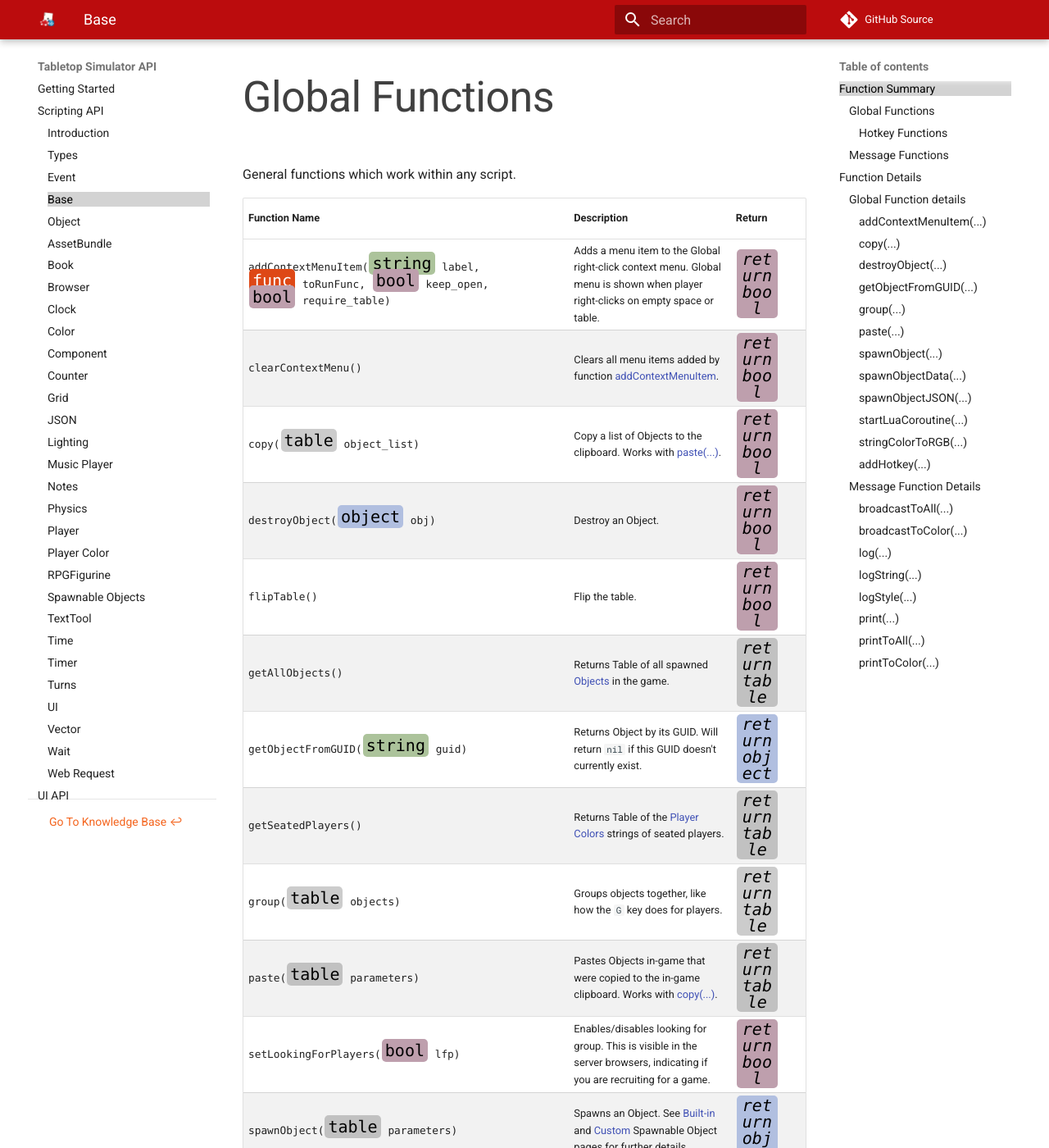
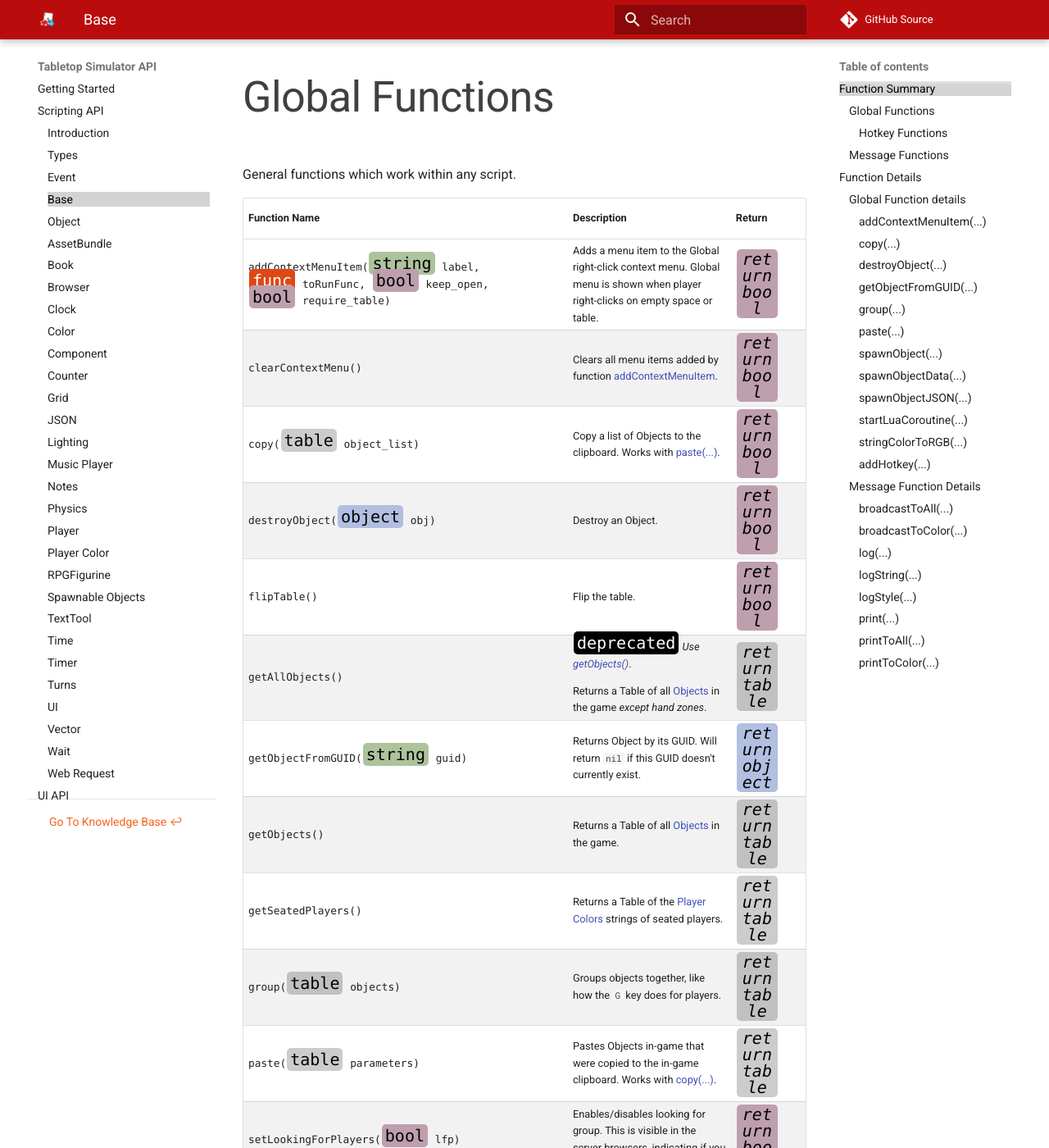
Before and after one commit to Berserk-Games/Tabletop-Simulator-API, an MkDocs documentation site: the page built from docs/base.md, in a window 1280 px wide and 1400 px high, scrolled down 515 px. Shown: the whole window at 82% size. Built offline with MkDocs 1.6.1 and Material for MkDocs 9.7.7, drawn with Linux system fonts in a browser that asks for light colours; comment, search, counter and statistics services are not loaded.

Commit message:
Added getObjects(), deprecated getAllObjects().

```diff
--- a/docs/base.md
+++ b/docs/base.md
@@ -14,9 +14,10 @@
 copy([<span class="tag tab"></span>](types.md)&nbsp;object_list) | Copy a list of Objects to the clipboard. Works with [paste(...)](#paste). | [<span class="ret boo"></span>](types.md) | [<span class="i"></span>](#copy)
 destroyObject([<span class="tag obj"></span>](types.md)&nbsp;obj) | Destroy an Object. | [<span class="ret boo"></span>](types.md) | [<span class="i"></span>](#destroyobject)
 <a class="anchor" id="fliptable"></a>flipTable() | Flip the table. | [<span class="ret boo"></span>](types.md) |
-<a class="anchor" id="getallobjects"></a>getAllObjects() | Returns Table of all spawned [Objects](object.md) in the game. | [<span class="ret tab"></span>](types.md) |
+<a class="anchor" id="getallobjects"></a>getAllObjects() | <p>[<span class="tag deprecated"></span>](intro.md#deprecated) _Use [getObjects()](#getobjects)_.</p>Returns a Table of all [Objects](object.md) in the game _except hand zones_. | [<span class="ret tab"></span>](types.md) |
 getObjectFromGUID([<span class="tag str"></span>](types.md)&nbsp;guid) | Returns Object by its GUID. Will return `nil` if this GUID doesn't currently exist. | [<span class="ret obj"></span>](types.md) | [<span class="i"></span>](#getobjectfromguid)
-<a class="anchor" id="getseatedplayers"></a>getSeatedPlayers() | Returns Table of the [Player Colors](player-color.md) strings of seated players. | [<span class="ret tab"></span>](types.md) |
+<a class="anchor" id="getobjects"></a>getObjects() | Returns a Table of all [Objects](object.md) in the game. | [<span class="ret tab"></span>](types.md) |
+<a class="anchor" id="getseatedplayers"></a>getSeatedPlayers() | Returns a Table of the [Player Colors](player-color.md) strings of seated players. | [<span class="ret tab"></span>](types.md) |
 group([<span class="tag tab"></span>](types.md)&nbsp;objects) | Groups objects together, like how the `G` key does for players. | [<span class="ret tab"></span>](types.md) | [<span class="i"></span>](#group)
 paste([<span class="tag tab"></span>](types.md)&nbsp;parameters) | Pastes Objects in-game that were copied to the in-game clipboard. Works with [copy(...)](#copy). | [<span class="ret tab"></span>](types.md) | [<span class="i"></span>](#paste)
 <a class="anchor" id="setlookingforplayers"></a>setLookingForPlayers([<span class="tag boo"></span>](types.md)&nbsp;lfp) | Enables/disables looking for group. This is visible in the server browsers, indicating if you are recruiting for a game. | [<span class="ret boo"></span>](types.md) |
--- a/docs/css/type_icons.css
+++ b/docs/css/type_icons.css
@@ -174,6 +174,15 @@
     content: "func";
 }
 
+/*Deprecated*/
+.deprecated {
+    color: #FFFFFF;
+    background-color: #000000;
+}
+.deprecated:after {
+    content: "deprecated";
+}
+
 
 
 
--- a/mkdocs.yml
+++ b/mkdocs.yml
@@ -17,6 +17,7 @@
 
 markdown_extensions:
   - admonition
+  - attr_list
   - codehilite
   - pymdownx.arithmatex
   - pymdownx.betterem:
```
Also changed, not shown: docs/color.md (+2 -2 lines), docs/intro.md (+8 -1 lines).
